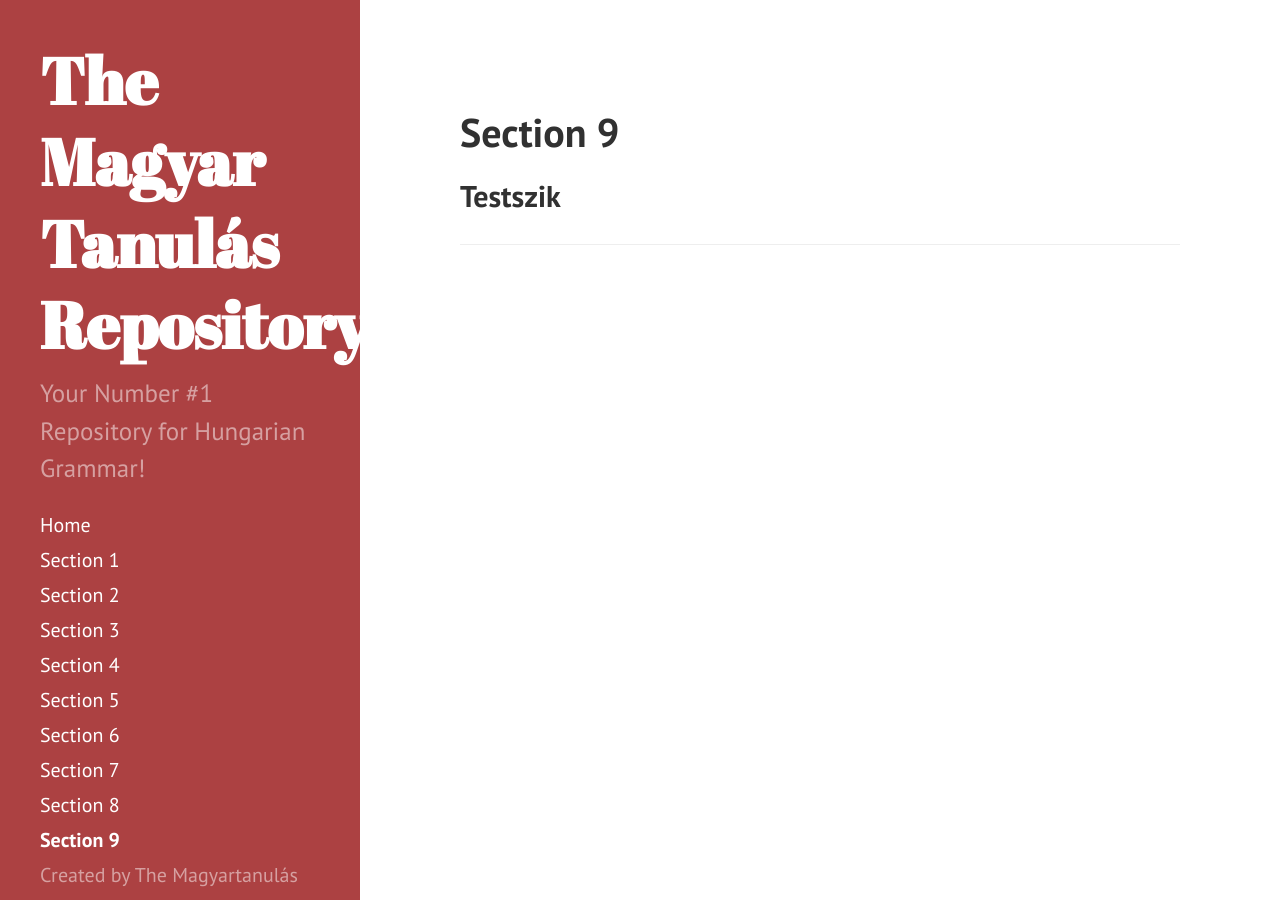
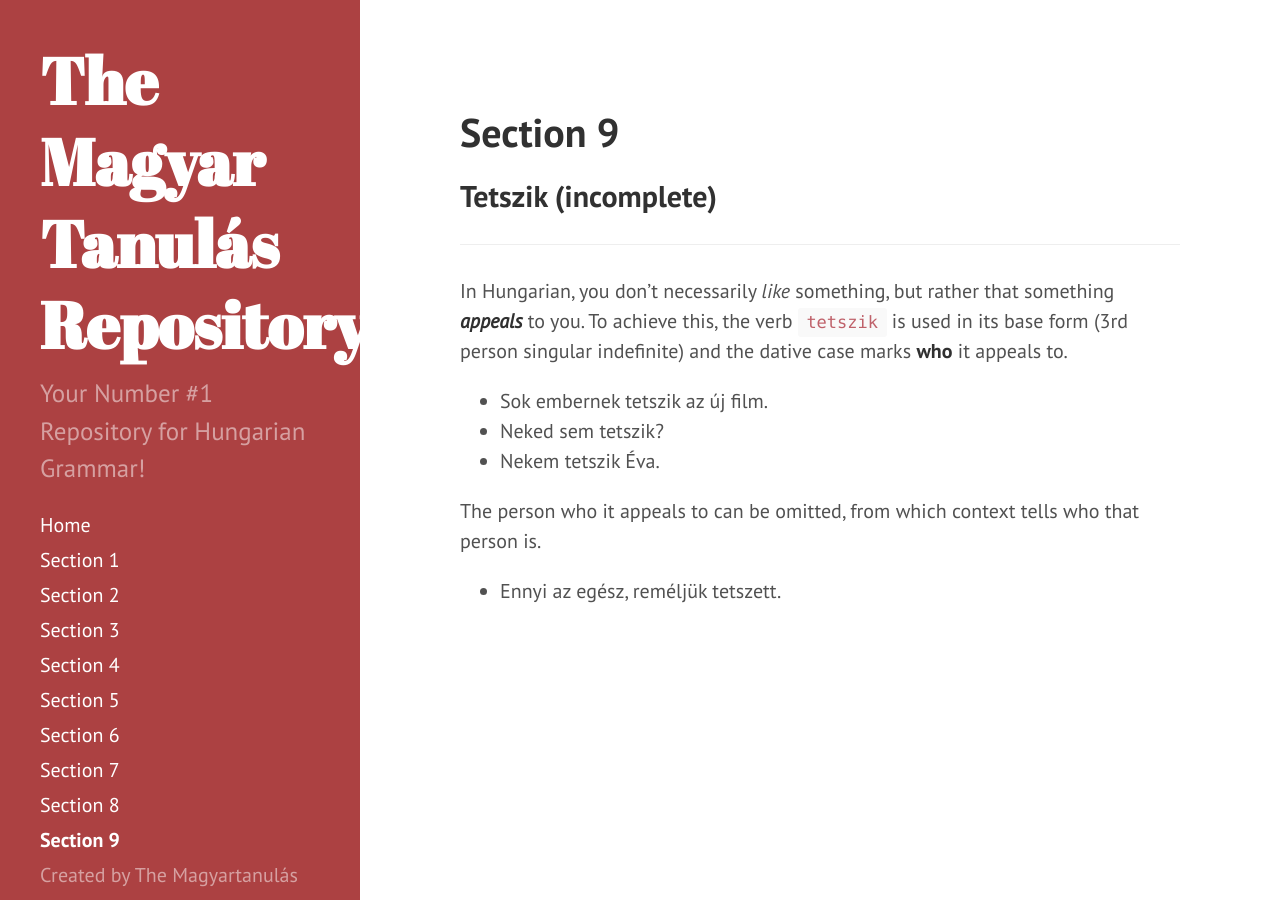
Before and after one commit to Magyartanulas/magyartanulas.github.io, a Jekyll site: the page built from Section9.md, in a window 1280 px wide. Built offline with Jekyll 4.4.1, drawn with Linux system fonts in a browser that asks for light colours; Markdown is read by kramdown in place of the engine named in the settings.

Commit message:
Update Section9.md

```diff
--- a/Section9.md
+++ b/Section9.md
@@ -4,5 +4,15 @@ layout: page
 title: Section 9
 ---
 
-## Testszik
+## Tetszik (incomplete)
 ---
+
+In Hungarian, you don't necessarily *like* something, but rather that something ***appeals*** to you. To achieve this, the verb `tetszik` is used in its base form (3rd person singular indefinite) and the dative case marks **who** it appeals to.
+
+* Sok embernek tetszik az új film.
+* Neked sem tetszik?
+* Nekem tetszik Éva.
+
+The person who it appeals to can be omitted, from which context tells who that person is.
+
+* Ennyi az egész, reméljük tetszett.
```
